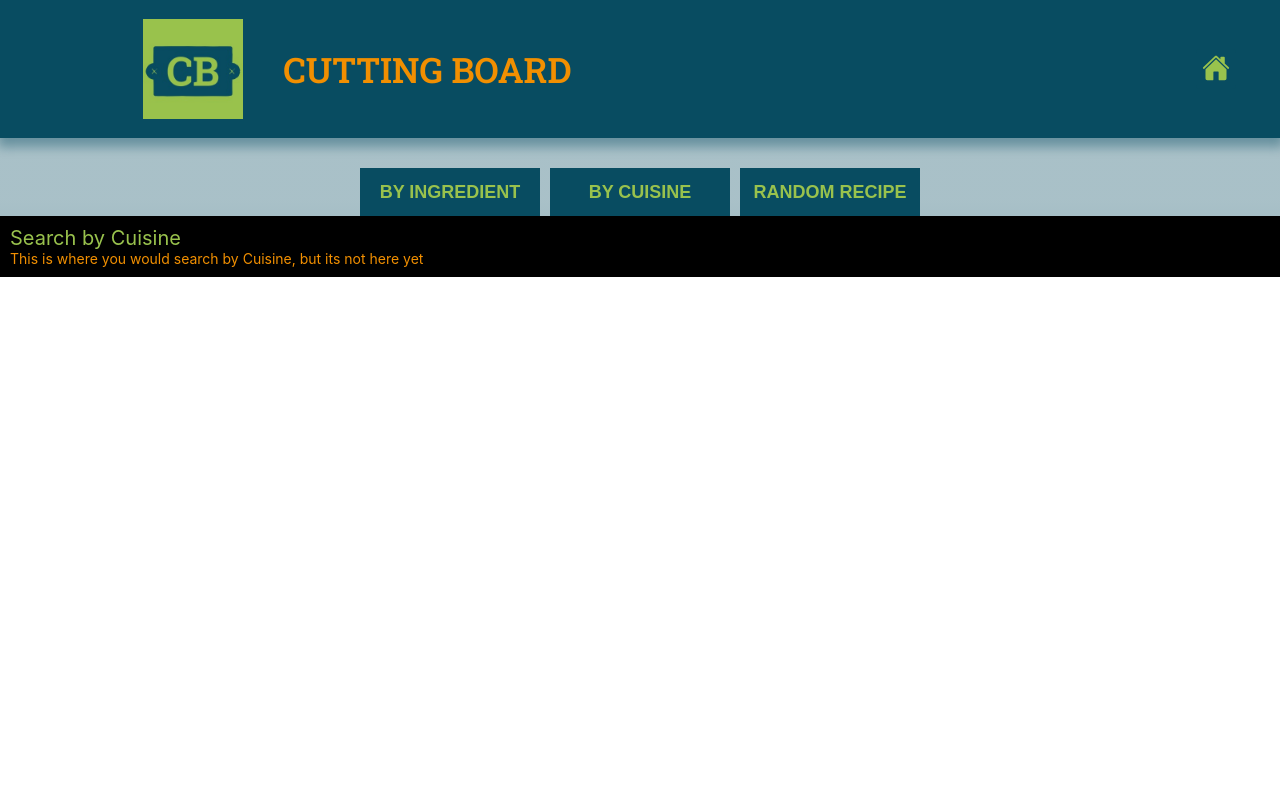
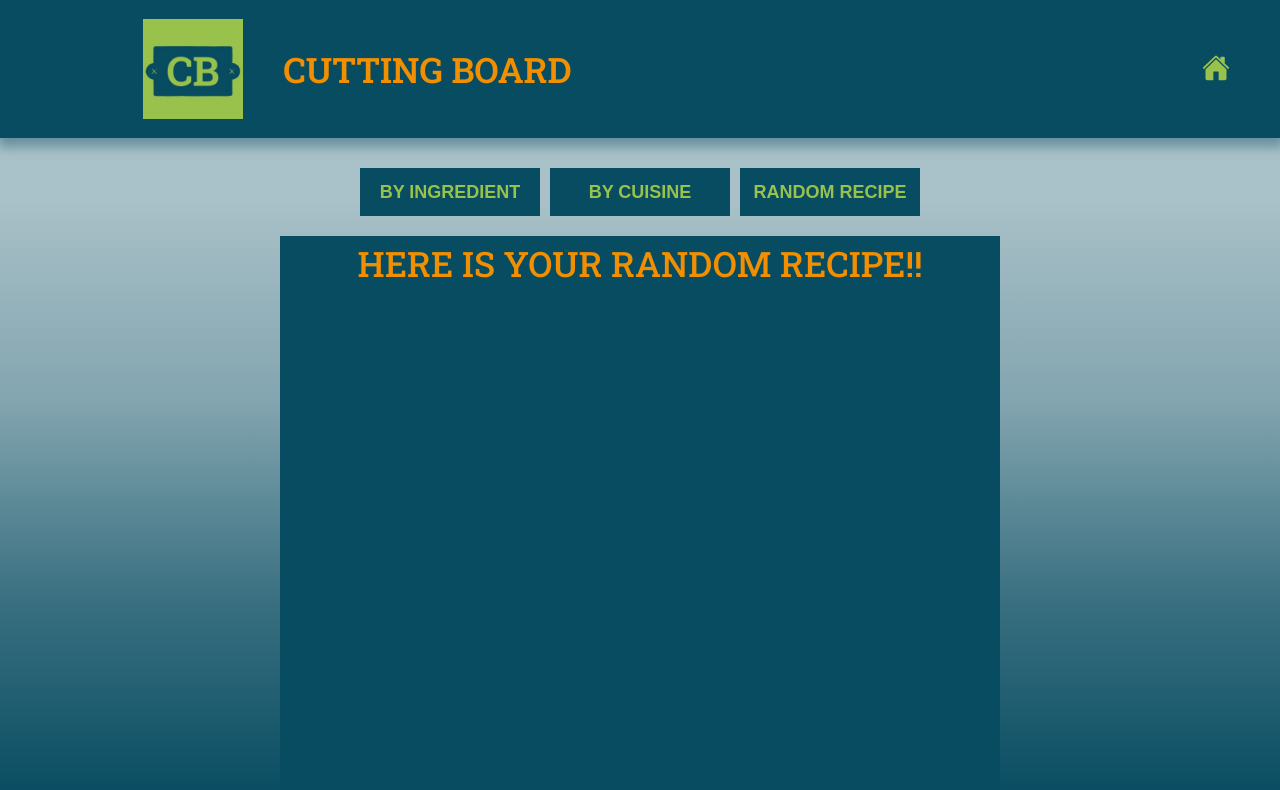
Before and after one commit to Andrew-Horvath/cutting-board, a React (Create React App) app: page /cuisine in a window 1280 px wide. Shown: the top 790 px of the page. Built offline with nearby package versions, Linux system fonts and the light colour scheme; the HTML template or start-up script is replaced by a standard one.

Commit message:
removing unnecessary files. working on random search

```diff
--- a/src/components/MainHeader.js
+++ b/src/components/MainHeader.js
@@ -8,11 +8,14 @@ import { Link } from 'react-router-dom';
 
 const MainHeader = () => {
     return (
+        //main tag to hold rest of code for deployment and to denote it is the header of the app
         <header style={styles.mainHeader}>
+            {/* wrapper to contain logo and company name together. */}
             <div style={styles.logoWrapper}>
                     <img style={styles.imageLogo} src={Logo} alt='some alt text for logo here' />
                 <StyledH1 className='company-title'>Cutting Board</StyledH1>
             </div>
+            {/* separate nav tag and link for the return to main page or home button for. */}
             <nav style={styles.rightNav}>
                <Link to='/'><ButtonHome btnText={<IoHome />} /></Link>
             </nav>
@@ -22,6 +25,7 @@ const MainHeader = () => {
 export default MainHeader
 
 const styles = {
+    //styles and formatting of header content, mostly layout of all elements.
     mainHeader: {
         boxSizing: 'border-box',
         padding: '1.5%',
@@ -49,6 +53,7 @@ const styles = {
 
 }
 
+//needed better control of styling as some styles dont translate well inline. and its much easier to write regular CSS.
 const StyledH1 = styled.h1 `
         font-family: Roboto Slab;
         font-size: 2.5rem;
--- a/src/pages/Cuisine.js
+++ b/src/pages/Cuisine.js
@@ -1,28 +1,37 @@
 import React from 'react';
+import styled from 'styled-components';
 
 function Cuisine() {
     return (
-        <div style={styles.container}>
-            <h1 style={styles.pageTitle}>Search by Cuisine</h1>
-            <p style={styles.pageContent}>This is where you would search by Cuisine, but its not here yet</p>
-        </div>
+        // container for search form layout and styling
+        <StyledDivCuisine className='ingredient-div-container'>
+            <StyledH2>Here is your Random Recipe!!</StyledH2>
+        </StyledDivCuisine>
     );
 }
 
 export default Cuisine;
 
-const styles = {
-    container: {
-        background: 'black',
-        padding: '1rem',
+const StyledH2 = styled.h2`
+        font-size: 3.5rem;
+        font-family: Roboto Slab, Roboto, sans-serif;
+        font-weight: 500;
+        text-transform: uppercase;
+        text-align: center;
+        color: rgba(241, 143, 1, 1);
+        line-height: 1;
+        margin: 0rem 0 2rem 0;
+`
+
+const StyledDivCuisine = styled.div `
+        display: flex;
+        align-items: center;
+        flex-direction: column;
+        padding: 1rem;
+        height: 75vh;
+        max-width: 70rem;
+        background: rgba(8, 76, 97, 1);
+        margin: 2rem auto 0;
     },
-    pageTitle: {
-        fontSize: '2rem',
-        color: 'rgba(153, 194, 77,1)',
-    },
-    pageContent: {
-        fontSize: '1.4rem',
-        color: 'rgba(241, 143, 1, 1)'
-    }
 
-}
+`
--- a/src/pages/Random.js
+++ b/src/pages/Random.js
@@ -1,12 +1,51 @@
 import React from 'react';
 
 function Random() {
-    return (
-        <div style={styles.container}>
-            <h1>Get a Random Recipe</h1>
-            <p>This is where you would be sent a random recipe, but its not here yet</p>
-        </div>
-    );
+     useEffect(() => {
+
+      fetch(`${apiPath}${apiKey}&ingredients=${query}&number=5`)
+      .then((response) => {
+
+        if (response.ok) {
+          return response.json();
+        }
+        throw response;
+      })
+      .then(data => {
+        console.log("data", data);
+        setRecipeData(data)
+      })
+      .catch ((err) => {
+        console.log("You're ridiculous attempt at accessing an API just caused an ERROR!!", err);
+        setErr(err);
+      })
+      .finally(() => {
+        console.log("FINALLY");
+        setLoading(false);
+      });
+    }, [query]);
+
+    if (loading) return <p style={styles.loadingStyle}>Your Recipes are on the way!...</p>;
+    if (err) return "Error!";
+
+  return (
+    <RecipesStyled id='search-results-section'>
+
+        {userSearch.map (data => (
+            <article key={data.id} className="recipe-card">
+                <h3 className='recipe-title'>{data.title}</h3>
+                  <img className='recipe-img' src={data.image} alt='recipe finished product' />
+            </article>
+
+        ))}
+
+        {/* {!loading && userData.length > 0 ? userData.map(user => {
+          const {} = user;
+          return
+        }) : null
+      } */}
+    </RecipesStyled>
+  )
 }
 
 export default Random;
```
Also changed, not shown: src/pages/Dashboard.js (+3 -4 lines).
